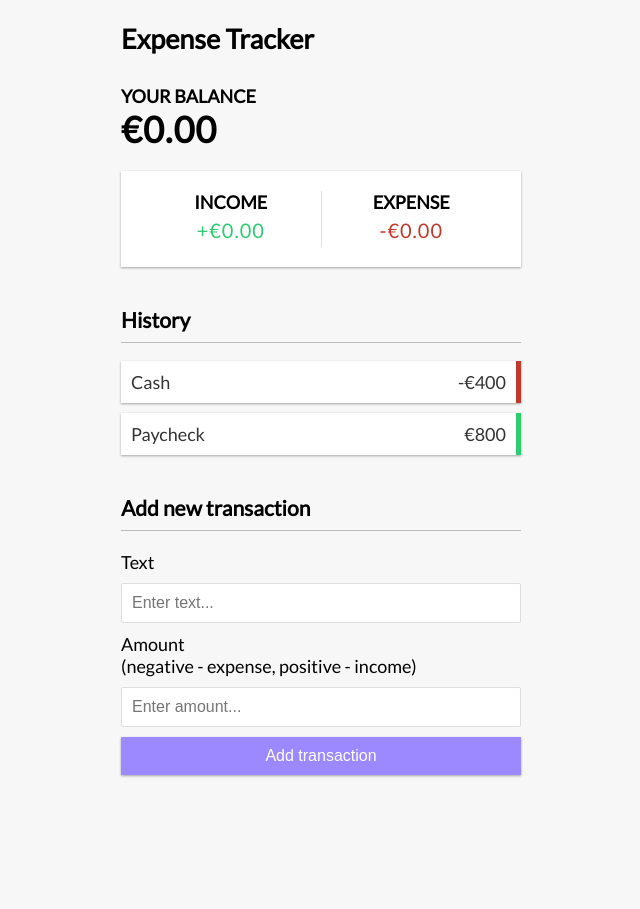
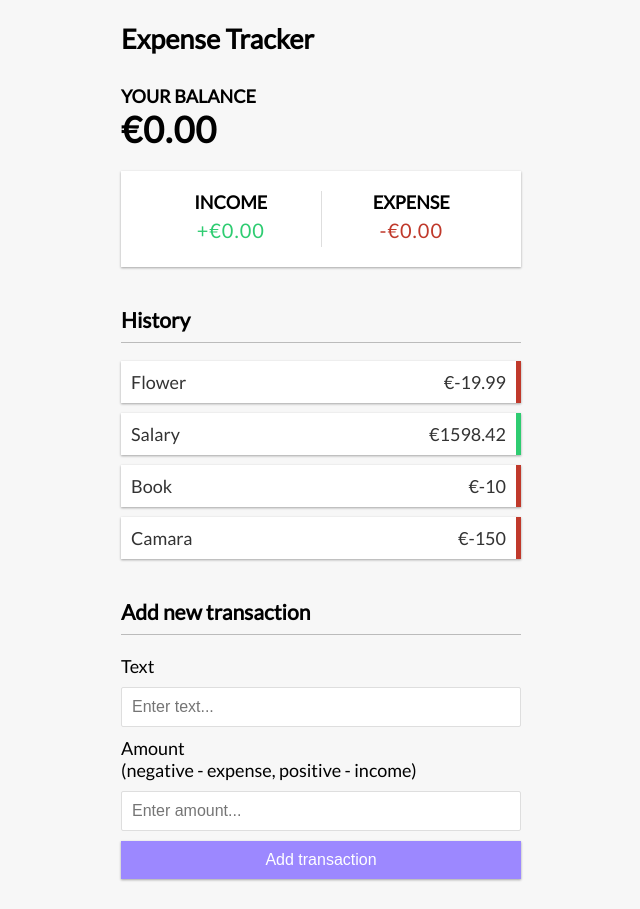
Before and after one commit to doraemonpup/vue-expense-tracker, a Vue app: page / in a window 1280 px wide. Shown: the whole page, without its empty margins (319-959 px from the left). Before the commit the page ends 805 px from the top, so only its background shows below. Built offline with nearby package versions, Linux system fonts and the light colour scheme; the HTML template or start-up script is replaced by a standard one.

Commit message:
using v-for to loop transactions in TransactionList

```diff
--- a/src/App.vue
+++ b/src/App.vue
@@ -1,9 +1,17 @@
 <script setup>
+import { ref } from 'vue'
 import Header from '@/components/Header.vue'
 import Balance from '@/components/Balance.vue'
 import IncomeExpenses from '@/components/IncomeExpenses.vue'
 import TransactionList from '@/components/TransactionList.vue'
 import AddTransaction from '@/components/AddTransaction.vue'
+
+const transactions = ref([
+  { id: 1, text: 'Flower', amount: -19.99 },
+  { id: 2, text: 'Salary', amount: 1598.42 },
+  { id: 3, text: 'Book', amount: -10 },
+  { id: 4, text: 'Camara', amount: -150 },
+])
 </script>
 
 <template>
@@ -11,7 +19,7 @@
   <div class="container">
     <Balance />
     <IncomeExpenses />
-    <TransactionList />
+    <TransactionList :transactions="transactions" />
     <AddTransaction />
   </div>
 </template>
--- a/src/components/TransactionList.vue
+++ b/src/components/TransactionList.vue
@@ -1,11 +1,23 @@
 <template>
   <h3>History</h3>
   <ul id="list" class="list">
-    <li class="minus">
-      Cash <span>-€400</span><button class="delete-btn">x</button>
-    </li>
-    <li class="plus">
-      Paycheck <span>€800</span><button class="delete-btn">x</button>
+    <li
+      v-for="transaction in transactions"
+      :key="transaction.id"
+      :class="transaction.amount < 0 ? 'minus' : 'plus'"
+    >
+      {{ transaction.text }} <span>€{{ transaction.amount }}</span
+      ><button class="delete-btn">x</button>
     </li>
   </ul>
 </template>
+
+<script setup>
+import { defineProps } from 'vue'
+const props = defineProps({
+  transactions: {
+    type: Array,
+    required: true,
+  },
+})
+</script>
```
